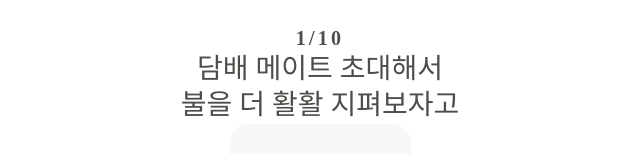
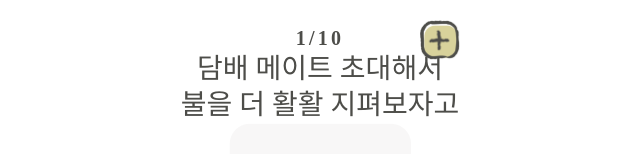
Before and after one commit to SOPKATHON-2/FrontEnd, a React (Vite) app: page /1/campfire in a window 1280 px wide. Shown: the top 154 px of the page, without its empty margins (320-960 px from the left). Built offline with nearby package versions, Linux system fonts and the light colour scheme; a web font is replaced by a local one.

Commit message:
feat : makeRoom component

```diff
--- /dev/null
+++ b/src/components/common/MakeRoom.jsx
@@ -0,0 +1,31 @@
+import React from "react";
+import { styled } from "styled-components";
+import PlusRoom from "../../assets/images/plus_room.png";
+import { useNavigate } from "react-router";
+
+function MakeRoom() {
+  const navigate = useNavigate();
+  const handleNavigate = () => {
+    navigate(`/home`);
+  };
+  return (
+    <ButtonWrapper onClick={handleNavigate}>
+      <img src={PlusRoom} />
+    </ButtonWrapper>
+  );
+}
+
+export default MakeRoom;
+
+const ButtonWrapper = styled.div`
+  position: absolute;
+  top: 2rem;
+  right: 2rem;
+
+  cursor: pointer;
+
+  img {
+    width: 4rem;
+    height: 4rem;
+  }
+`;
--- a/src/components/common/MobileLayout.jsx
+++ b/src/components/common/MobileLayout.jsx
@@ -1,8 +1,14 @@
 import React from "react";
 import { styled } from "styled-components";
+import MakeRoom from "./MakeRoom";
 
 function MobileLayout({ children }) {
-  return <MobileLayoutWrapper>{children}</MobileLayoutWrapper>;
+  return (
+    <MobileLayoutWrapper>
+      <MakeRoom />
+      {children}
+    </MobileLayoutWrapper>
+  );
 }
 
 export default MobileLayout;
@@ -11,6 +17,7 @@ const MobileLayoutWrapper = styled.div`
   display: flex;
   flex-direction: column;
   align-items: center;
+  position: relative;
 
   width: 32rem;
   height: 100vh;
--- a/src/pages/Home.jsx
+++ b/src/pages/Home.jsx
@@ -18,7 +18,7 @@ function Home() {
     <MobileLayout>
       <ServiceNameWrapper>
         <ServiceTitle>담타 ㄱ?</ServiceTitle>
-        <SubTitle>온라인 담타 공간</SubTitle>
+        <SubTitle>같이 고민 태우자!</SubTitle>
       </ServiceNameWrapper>
       <MainImgWrapper>
         <img src={MainIcon} />
```
Also changed, not shown: src/assets/images/plus_room.png (added).
